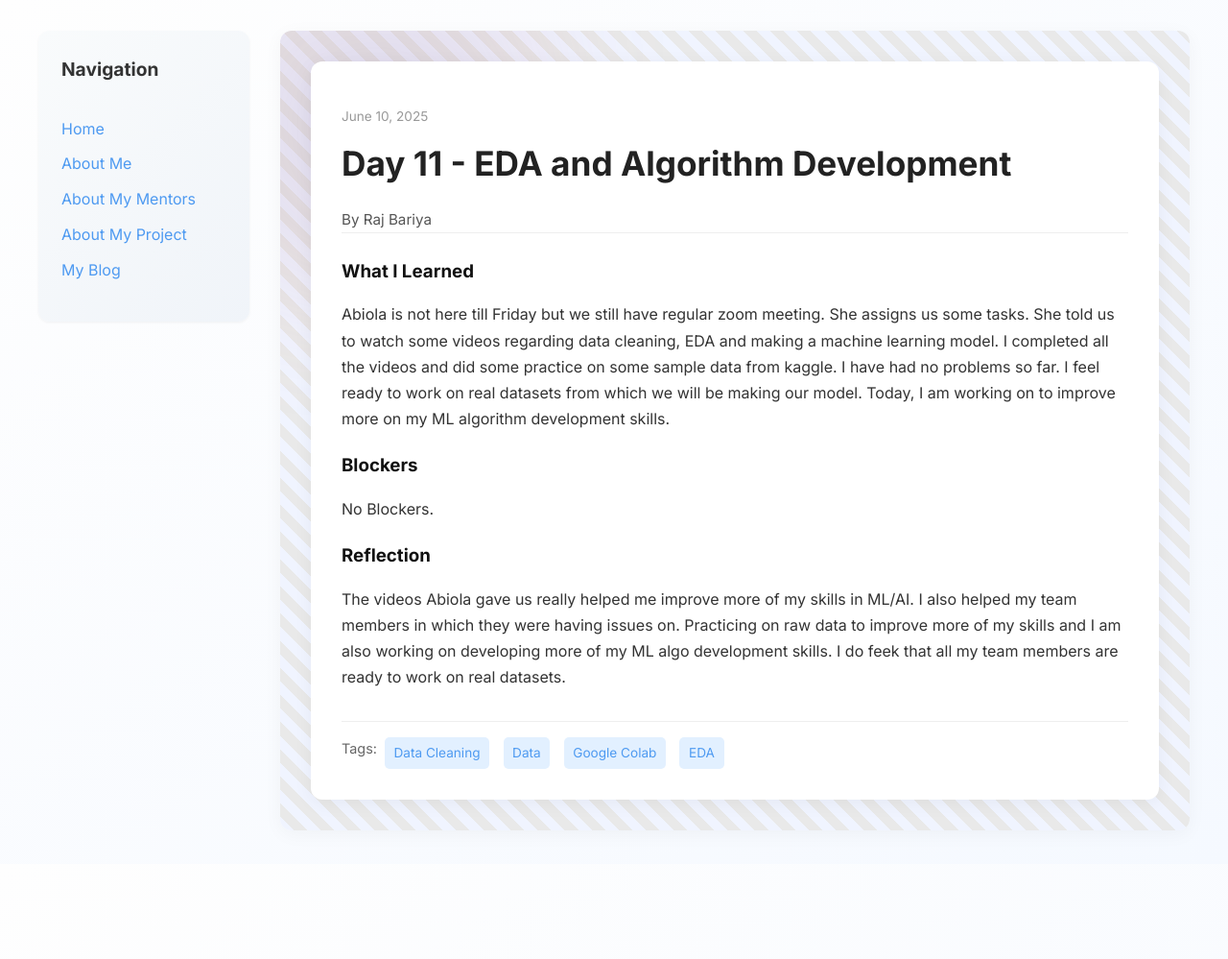
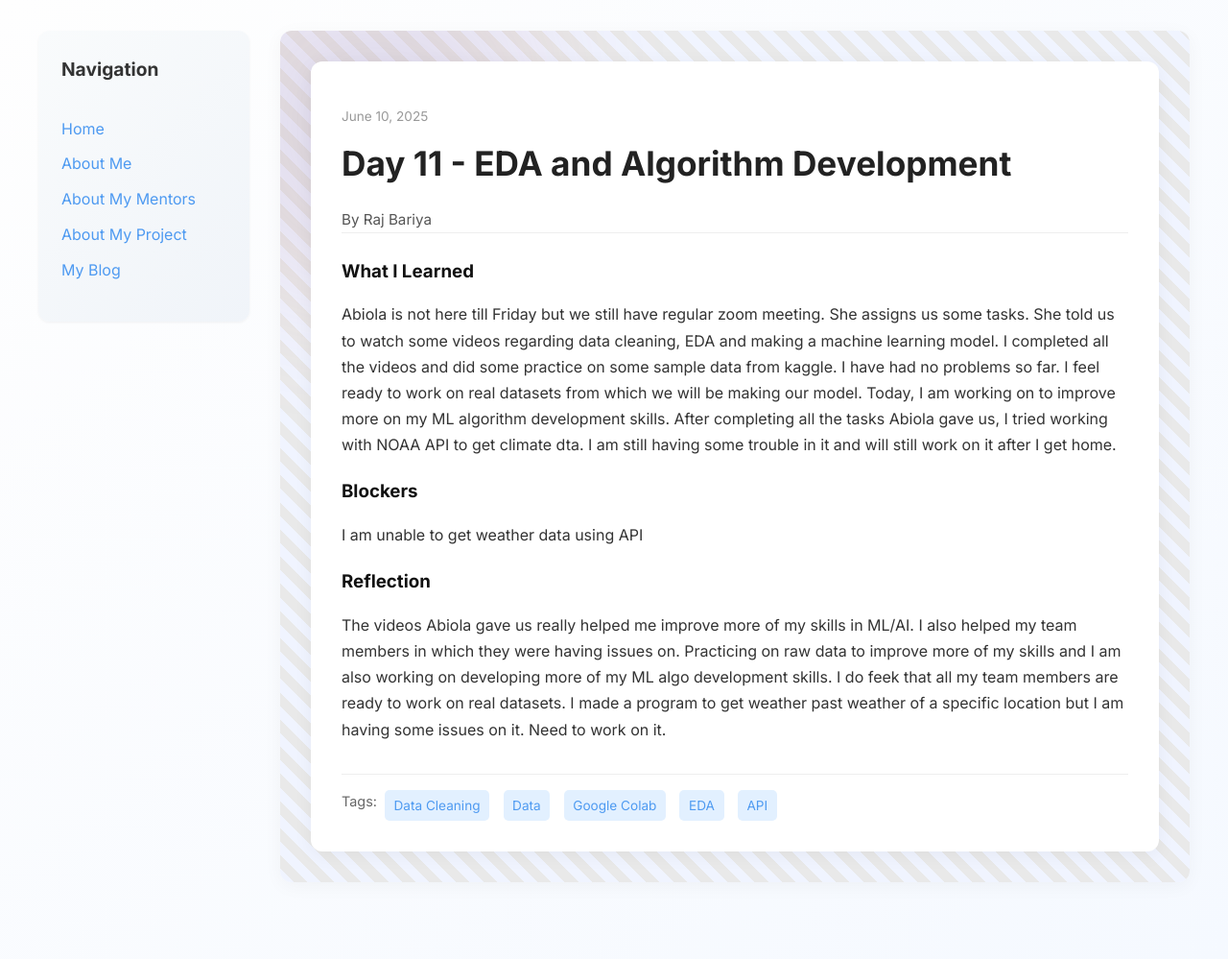
Before and after one commit to rajbariyaa/rajbariyaa.github.io, a Jekyll site: the page built from _posts/2025-06-10-day-11.md, in a window 1280 px wide. Shown: the whole page at 96% size. Built offline with Jekyll 4.4.1, drawn with Linux system fonts in a browser that asks for light colours; before the commit the page ends 900 px from its top, so only the background shows below that.

Commit message:
Update 2025-06-10-day-11.md

```diff
--- a/_posts/2025-06-10-day-11.md
+++ b/_posts/2025-06-10-day-11.md
@@ -4,13 +4,13 @@ title: "Day 11 -  EDA and Algorithm Development"
 date: 2025-06-10
 author: Raj Bariya
 permalink: /day11.html
-tags: ["Data Cleaning", "Data" ,"Google Colab", "EDA"]
+tags: ["Data Cleaning", "Data" ,"Google Colab", "EDA","API"]
 
 what_i_learned: |
-  Abiola is not here till Friday but we still have regular zoom meeting. She assigns us some tasks. She told us to watch some videos regarding data cleaning, EDA and making a machine learning model. I completed all the videos and did some practice on some sample data from kaggle. I have had no problems so far. I feel ready to work on real datasets from which we will be making our model. Today, I am working on to improve more on my ML algorithm development skills.
+  Abiola is not here till Friday but we still have regular zoom meeting. She assigns us some tasks. She told us to watch some videos regarding data cleaning, EDA and making a machine learning model. I completed all the videos and did some practice on some sample data from kaggle. I have had no problems so far. I feel ready to work on real datasets from which we will be making our model. Today, I am working on to improve more on my ML algorithm development skills. After completing all the tasks Abiola gave us, I tried working with NOAA API to get climate dta. I am still having some trouble in it and will still work on it after I get home.
 blockers: |
-  No Blockers.
+  I am unable to get weather data using API
 reflection: |
-  The videos Abiola gave us really helped me improve more of my skills in ML/AI. I also helped my team members in which they were having issues on. Practicing on raw data to improve more of my skills and I am also working on developing more of my ML algo development skills. I do feek that all my team members are ready to work on real datasets.
+  The videos Abiola gave us really helped me improve more of my skills in ML/AI. I also helped my team members in which they were having issues on. Practicing on raw data to improve more of my skills and I am also working on developing more of my ML algo development skills. I do feek that all my team members are ready to work on real datasets. I made a program to get weather past weather of a specific location but I am having some issues on it. Need to work on it.
 
 ---
```
